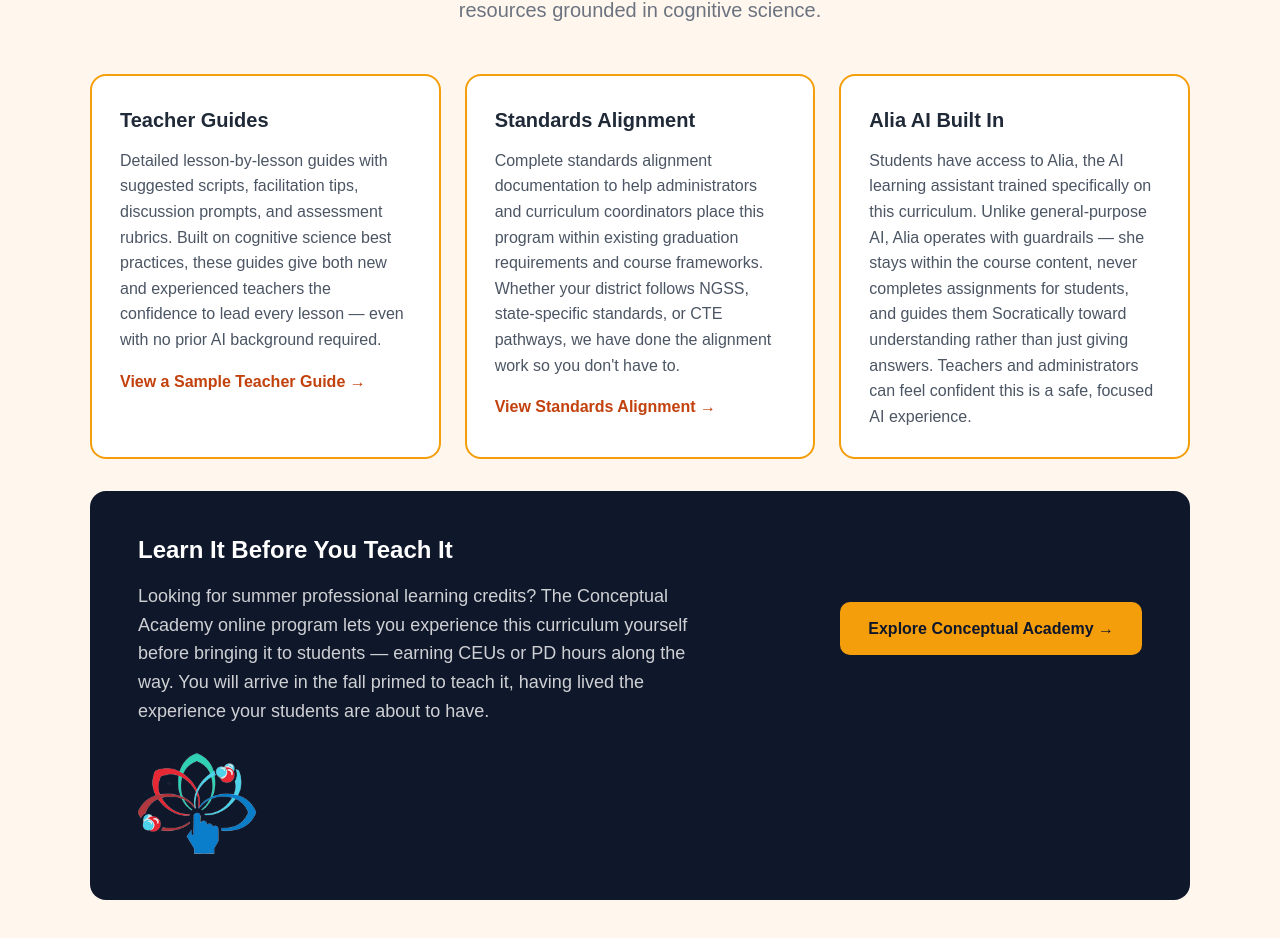
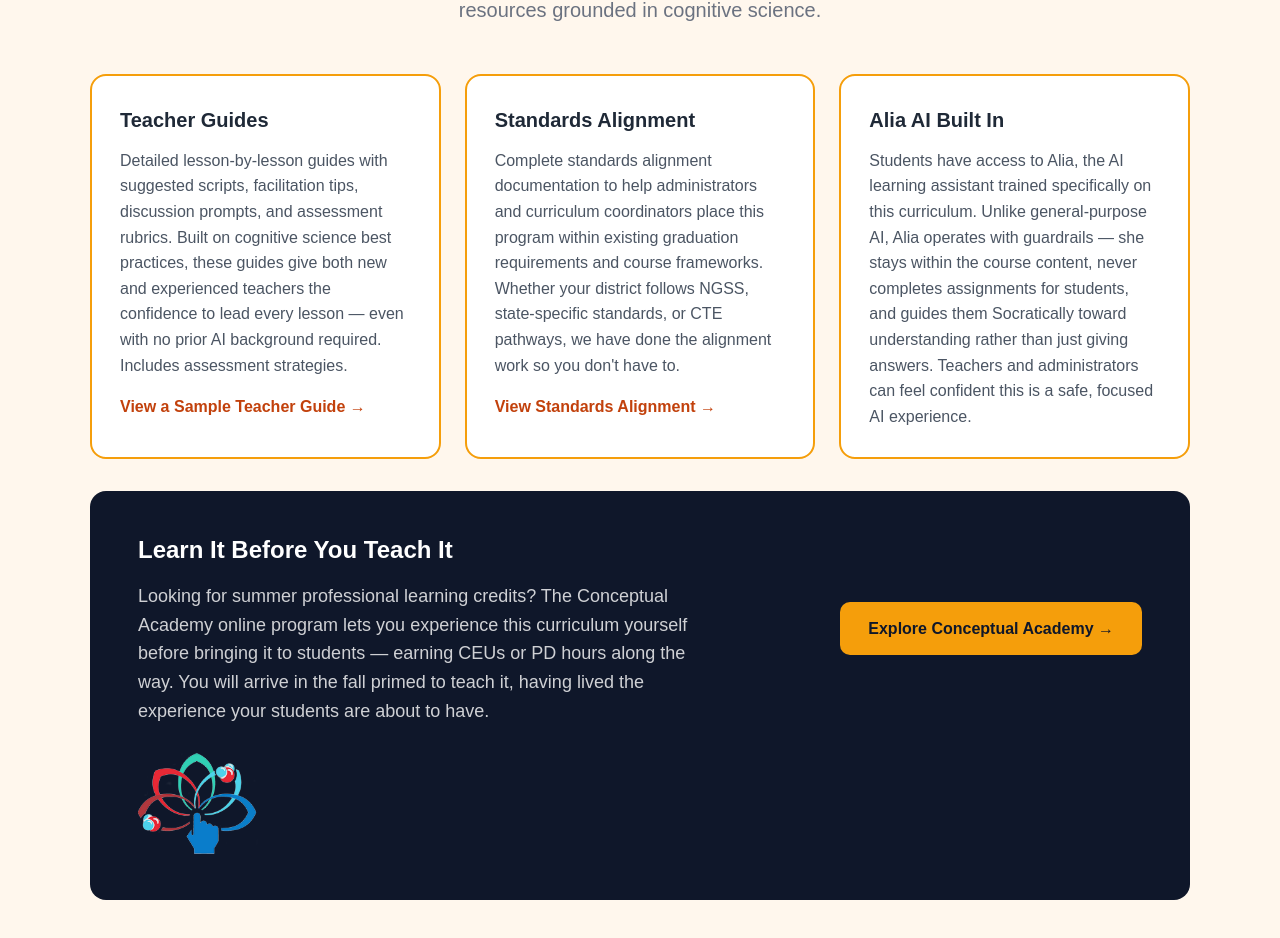
Before and after one commit to Suchocki88/UnderstandingAI.ai, a Next.js app: page /pocketlab in a window 1280 px wide. Shown: the part 2489-3427 px from the top of the page. Built offline with nearby package versions, Linux system fonts and the light colour scheme.

Commit message:
Update page.tsx

```diff
--- a/app/pocketlab/page.tsx
+++ b/app/pocketlab/page.tsx
@@ -156,7 +156,7 @@ export default function Page() {
             <div style={{ background: "#ffffff", borderRadius: 16, padding: 28, border: "2px solid #f59e0b" }}>
               <h3 style={{ fontSize: 20, margin: "0 0 12px" }}>Teacher Guides</h3>
               <p style={{ color: "#4b5563", margin: "0 0 16px" }}>
-                Detailed lesson-by-lesson guides with suggested scripts, facilitation tips, discussion prompts, and assessment rubrics. Built on cognitive science best practices, these guides give both new and experienced teachers the confidence to lead every lesson — even with no prior AI background required.
+                Detailed lesson-by-lesson guides with suggested scripts, facilitation tips, discussion prompts, and assessment rubrics. Built on cognitive science best practices, these guides give both new and experienced teachers the confidence to lead every lesson — even with no prior AI background required. Includes assessment strategies.
               </p>
               <a
                 href="https://suchocki88.github.io/UAI0405TG/"
```
